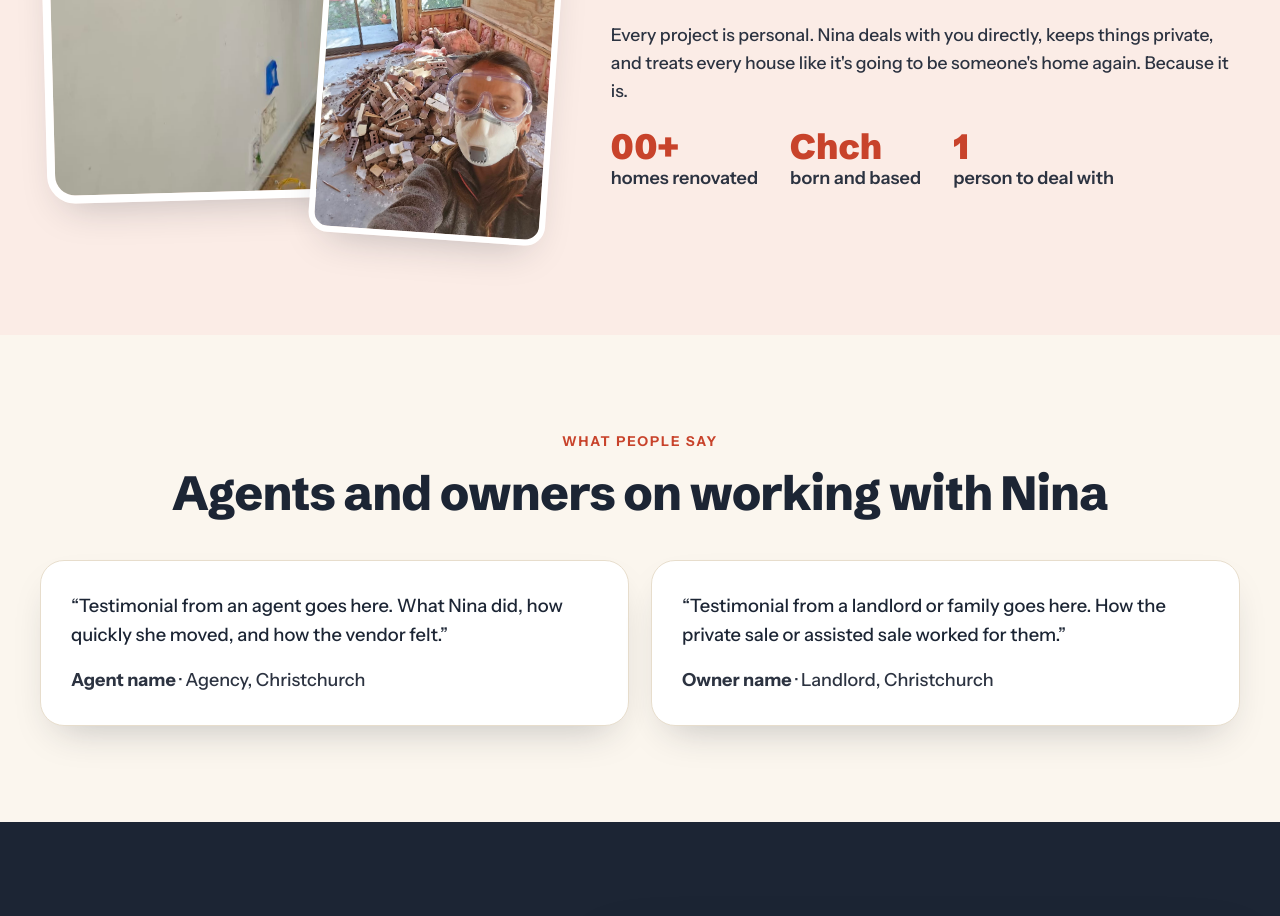
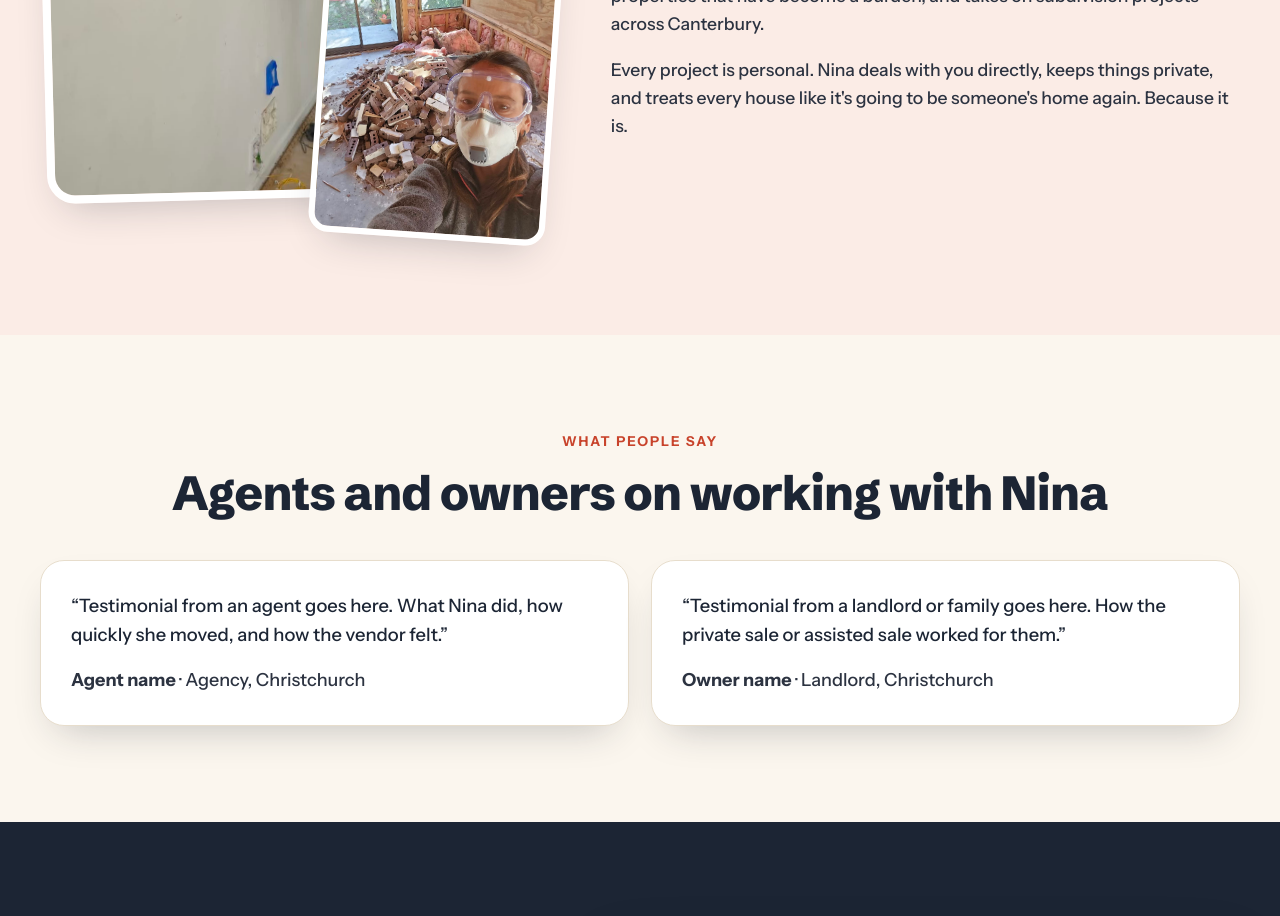
Before and after one commit to kiri10-marketing/pitches, a Next.js app in the folder project-nina/: page / in a window 1280 px wide. Shown: the part 5120-6036 px from the top of the page. Built offline with nearby package versions, Linux system fonts and the light colour scheme.

Commit message:
Project Nina: remove About stats row
Co-Authored-By: Claude Opus 5.5 <noreply@anthropic.com>
Claude-Session: https://claude.ai/code/session_01B7L5oTPvSn3tSBh9gCxGzo

```diff
--- a/project-nina/src/app/globals.css
+++ b/project-nina/src/app/globals.css
@@ -158,9 +158,6 @@ img, svg { display: block; }
 .about-photos { position: relative; padding: 0 40px 40px 0; }
 .about-photo { width: 100%; aspect-ratio: 4 / 5; object-fit: cover; border-radius: var(--radius); border: 8px solid #fff; box-shadow: var(--shadow); transform: rotate(-1.5deg); }
 .about-photo-2 { position: absolute; right: 0; bottom: 0; width: 46%; aspect-ratio: 3 / 4; object-fit: cover; border-radius: 20px; border: 6px solid #fff; box-shadow: var(--shadow); transform: rotate(4deg); }
-.stats { display: flex; gap: 32px; margin-top: 24px; flex-wrap: wrap; }
-.stats strong { display: block; font-family: var(--font-heading), sans-serif; font-weight: 900; font-size: 2.2rem; color: var(--red); line-height: 1; }
-.stats span { font-weight: 600; }
 
 .quotes { display: grid; grid-template-columns: 1fr 1fr; gap: 22px; margin-top: 40px; }
 .quote { margin: 0; background: var(--paper); border-radius: 24px; padding: 30px; border: 1px solid var(--line); box-shadow: var(--shadow); }
--- a/project-nina/src/app/page.tsx
+++ b/project-nina/src/app/page.tsx
@@ -254,14 +254,6 @@ export default function Page() {
                   {t}
                 </p>
               ))}
-              <div className="stats">
-                {about.stats.map((s) => (
-                  <div key={s.label}>
-                    <strong>{s.value}</strong>
-                    <span>{s.label}</span>
-                  </div>
-                ))}
-              </div>
             </div>
           </div>
         </section>
--- a/project-nina/src/content/copy.ts
+++ b/project-nina/src/content/copy.ts
@@ -150,12 +150,6 @@ export const about = {
     "She buys and renovates tired homes, helps landlords and families sell properties that have become a burden, and takes on subdivision projects across Canterbury.",
     "Every project is personal. Nina deals with you directly, keeps things private, and treats every house like it's going to be someone's home again. Because it is.",
   ],
-  stats: [
-    // PLACEHOLDER: real numbers from Nina
-    { value: "00+", label: "homes renovated" },
-    { value: "Chch", label: "born and based" },
-    { value: "1", label: "person to deal with" },
-  ],
 };
 
 export const instagram = {
```
